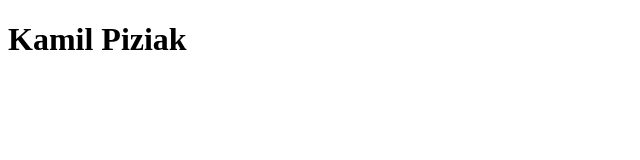
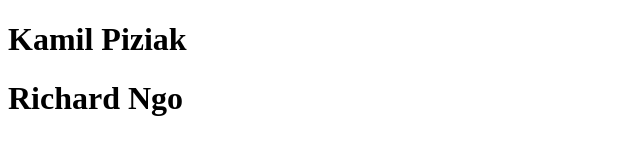
Before and after one commit to beaverseven/JapaneseLearningPrototype, a plain HTML site: page index.html in a window 1280 px wide. Shown: the whole page, without its empty margins (0-640 px from the left). Drawn offline with Linux system fonts and the light colour scheme.

Commit message:
added my name
: ^ )

```diff
--- a/index.html
+++ b/index.html
@@ -9,6 +9,7 @@
 <body>
 
     <h1> Kamil Piziak </h1>
+    <h1>Richard Ngo</h1>
 
 </body>
 </html>
```
